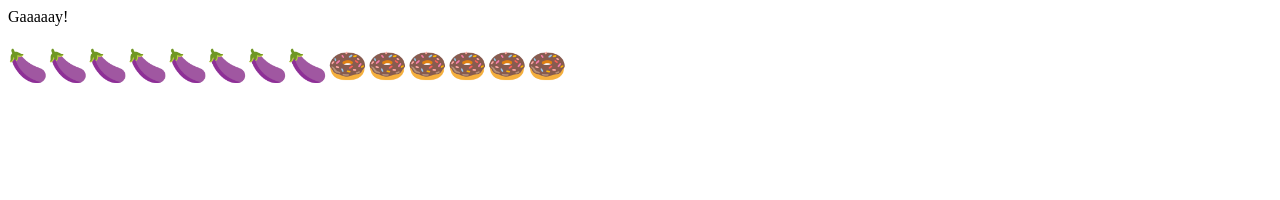
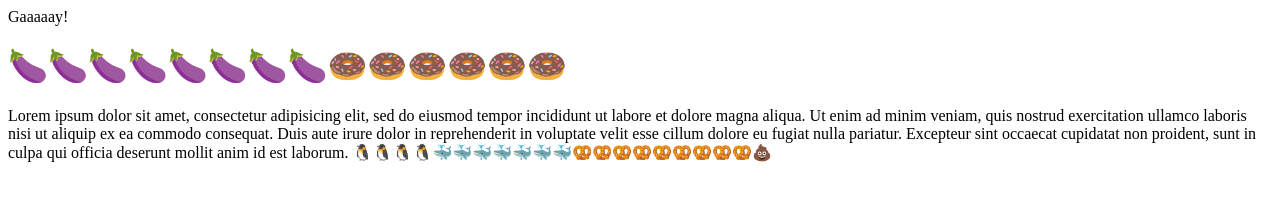
Before and after one commit to ivansoriano1997/prova-grup, a plain HTML site: page index.html in a window 1280 px wide. Drawn offline with Linux system fonts and the light colour scheme.

Commit message:
fent una mica el inutil.....

```diff
--- a/index.html
+++ b/index.html
@@ -1,2 +1,4 @@
 Gaaaaay!
 <h1>🍆🍆🍆🍆🍆🍆🍆🍆🍩🍩🍩🍩🍩🍩</h1>
+Lorem ipsum dolor sit amet, consectetur adipisicing elit, sed do eiusmod tempor incididunt ut labore et dolore magna aliqua. Ut enim ad minim veniam, quis nostrud exercitation ullamco laboris nisi ut aliquip ex ea commodo consequat. Duis aute irure dolor in reprehenderit in voluptate velit esse cillum dolore eu fugiat nulla pariatur. Excepteur sint occaecat cupidatat non proident, sunt in culpa qui officia deserunt mollit anim id est laborum.
+🐧🐧🐧🐧🐳🐳🐳🐳🐳🐳🐳🥨🥨🥨🥨🥨🥨🥨🥨🥨💩
```
